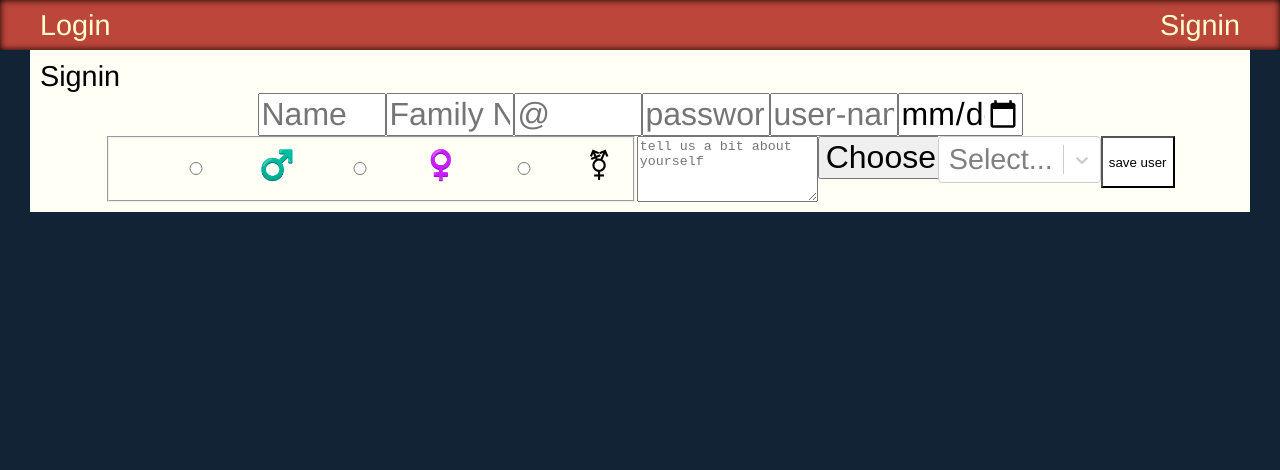
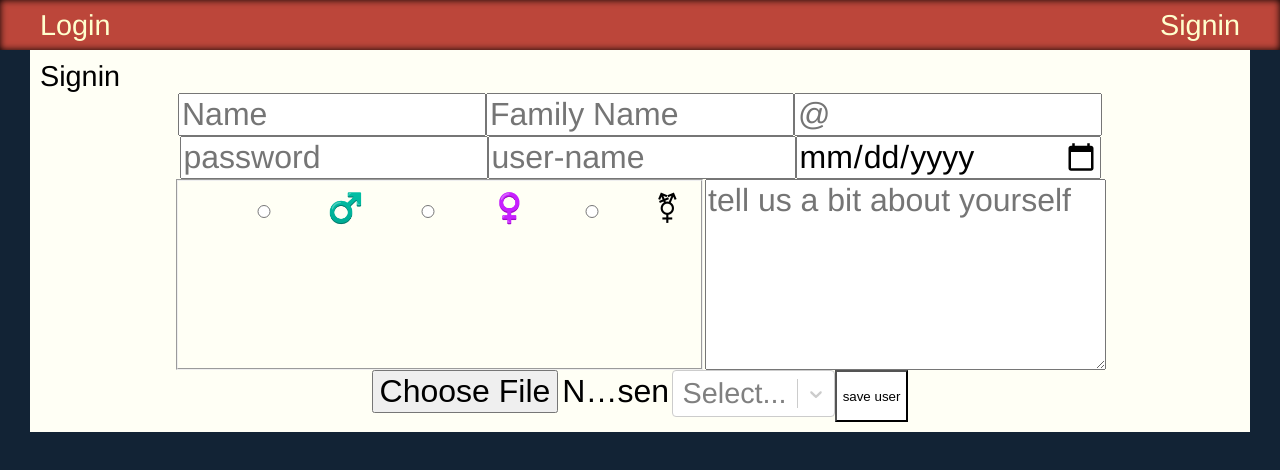
Before and after one commit to mcbauman/Final-Project-friendsFinder, a React (Create React App) app in the folder frontend/: page /Singin in a window 1280 px wide. Shown: the top 470 px of the page. Built offline with nearby package versions, Linux system fonts and the light colour scheme.

Commit message:
SignIn Styling

```diff
--- a/frontend/src/Routes/Singin.jsx
+++ b/frontend/src/Routes/Singin.jsx
@@ -40,7 +40,7 @@ export default function Singin(props){
     return(
         <article>
             Signin
-            <form onSubmit={submitFunction}>
+            <form className="signin" onSubmit={submitFunction}>
                 <input type="text" value={name} onChange={e=>setName(e.target.value)} placeholder="Name"/>
                 <input type="text" value={familyName} onChange={e=>setFamilyName(e.target.value)} placeholder="Family Name"/>
                 <input type="email" value={email} onChange={e=>setEmail(e.target.value)} placeholder="@"/>
@@ -52,7 +52,7 @@ export default function Singin(props){
                     <input type="radio" name="gender" id="♀️"/><label htmlFor="♀️">♀️</label>
                     <input type="radio" name="gender" id="⚧"/><label htmlFor="⚧">⚧</label>
                 </fieldset>
-                <textarea value={profileText} onChange={e=>setProfileText(e.target.value)} placeholder="tell us a bit about yourself"/>
+                <textarea rows="5" value={profileText} onChange={e=>setProfileText(e.target.value)} placeholder="tell us a bit about yourself"/>
                 <input type="file" placeholder="choose avatar" />
                 <Select closeMenuOnSelect={false} isMulti options={options} onChange={setInterests} />
                 <button type="submit">save user</button>
--- a/frontend/src/style.scss
+++ b/frontend/src/style.scss
@@ -72,6 +72,16 @@ body{
                     font-weight: 200;
                     option{
                     }
+                }
+                textarea{
+                    font-size: 2rem;
+                    font-family: "Helvetica Neue", sans-serif;
+                    font-weight: 200;
+                }
+            }
+            .signin{
+                >input{
+                    width: 300px;
                 }
             }
             section{
```
